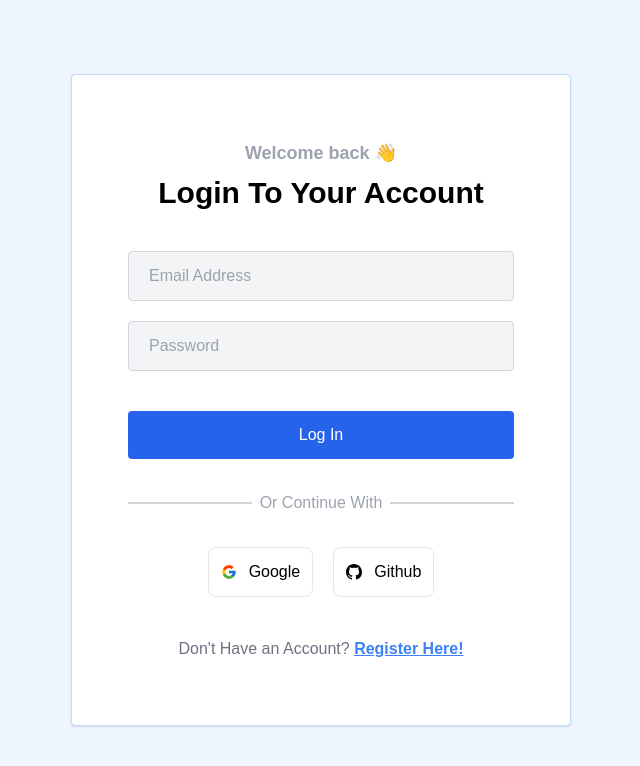
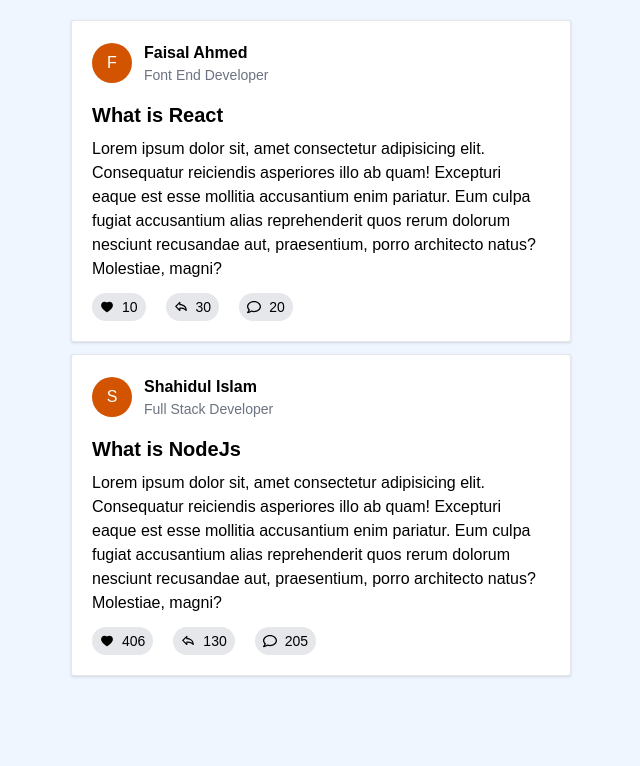
Before and after one commit to Byte-Walker/ponditi-overflow-fr, a React (Create React App) app: page / in a window 1280 px wide. Shown: the top 766 px of the page, without its empty margins (319-959 px from the left). Built offline with nearby package versions, Linux system fonts and the light colour scheme.

Commit message:
feed added

```diff
--- a/src/App.js
+++ b/src/App.js
@@ -1,11 +1,13 @@
 import { Route, Routes } from "react-router-dom";
+import Home from "./Page/Home/Home";
 import Login from "./Page/Login/Login";
 import Signup from "./Page/Signup/Signup";
 
 const App = () => {
   return (
     <Routes>
-      <Route path="/" element={<Login />} />
+      <Route path="/" element={<Home />} />
+      <Route path="/login" element={<Login />} />
       <Route path="/signup" element={<Signup />} />
     </Routes>
   );
--- /dev/null
+++ b/src/Page/Home/Home.jsx
@@ -0,0 +1,40 @@
+import React from "react";
+import Feed from "../../components/Feed/Feed";
+
+const Home = () => {
+  const feedInfo = [
+    {
+      name: "Faisal Ahmed",
+      designation: "Font End Developer",
+      question: "What is React",
+      answer: `Lorem ipsum dolor sit, amet consectetur adipisicing elit. Consequatur reiciendis asperiores
+      illo ab quam! Excepturi eaque est esse mollitia accusantium enim pariatur. Eum culpa fugiat
+      accusantium alias reprehenderit quos rerum dolorum nesciunt recusandae aut, praesentium, porro
+      architecto natus? Molestiae, magni?`,
+      love: 10,
+      comment: 20,
+      share: 30,
+    },
+    {
+      name: "Shahidul Islam",
+      designation: "Full Stack Developer",
+      question: "What is NodeJs",
+      answer: `Lorem ipsum dolor sit, amet consectetur adipisicing elit. Consequatur reiciendis asperiores
+      illo ab quam! Excepturi eaque est esse mollitia accusantium enim pariatur. Eum culpa fugiat
+      accusantium alias reprehenderit quos rerum dolorum nesciunt recusandae aut, praesentium, porro
+      architecto natus? Molestiae, magni?`,
+      love: 406,
+      comment: 205,
+      share: 130,
+    },
+  ];
+  return (
+    <section className="container mx-auto p-5 ">
+      {feedInfo.map((feedInformation) => (
+        <Feed feedInfo={feedInformation} />
+      ))}
+    </section>
+  );
+};
+
+export default Home;
--- /dev/null
+++ b/src/components/DpMaker/DpMaker.jsx
@@ -0,0 +1,14 @@
+import React from "react";
+
+const DpMaker = ({ name, height, color }) => {
+  return (
+    <div
+      className="rounded-full centerXY"
+      style={{ height: height, width: height ? height : "40px", backgroundColor: color }}
+    >
+      <h1 className="text-white">{name[0]}</h1>
+    </div>
+  );
+};
+
+export default DpMaker;
--- /dev/null
+++ b/src/components/Feed/Feed.jsx
@@ -0,0 +1,45 @@
+import React from "react";
+import DpMaker from "../DpMaker/DpMaker";
+import { AiOutlineHeart, AiFillHeart } from "react-icons/ai";
+import { BiShare } from "react-icons/bi";
+import { FaRegComment } from "react-icons/fa";
+const Feed = ({ feedInfo }) => {
+  const { name, designation, question, answer, love, comment, share } = feedInfo;
+  // const { img_url } = user;
+  return (
+    <section className="mb-3 shadow mx-auto max-w-[500px] border border-gray-200">
+      {/* Card */}
+      <div className="bg-white rounded p-5 ">
+        {/* user info starts*/}
+        <div className="flex gap-3 centerY mb-4">
+          <DpMaker name={name} height="40px" color="#d35400" />
+          <div>
+            <p className="font-bold">{name}</p>
+            <p className="text-sm text-gray-500">{designation}</p>
+          </div>
+        </div>
+        {/* user info ends*/}
+        {/* question start */}
+        <h1 className="font-semibold text-xl mb-2">{question}</h1>
+        <p className="mb-3">{answer}</p>
+        {/* question ends */}
+        {/* reactions, comments and share starts */}
+        <div className="flex gap-5">
+          <button className="iconButton">
+            {true ? <AiFillHeart className="iconSize" /> : <AiOutlineHeart className="iconSize" />}
+            {love}
+          </button>
+          <button className="iconButton">
+            <BiShare className="iconSize" /> {share}
+          </button>
+          <button className="iconButton">
+            <FaRegComment className="iconSize" /> {comment}
+          </button>
+        </div>
+        {/* reactions, comments and share ends */}
+      </div>
+    </section>
+  );
+};
+
+export default Feed;
--- a/src/index.css
+++ b/src/index.css
@@ -6,11 +6,15 @@
 html,
 body {
   font-family: "Poppins", sans-serif;
+  @apply bg-blue-50;
 }
 
 @layer components {
   .centerXY {
     @apply flex items-center justify-center;
+  }
+  .centerY {
+    @apply flex items-center;
   }
   .input {
     @apply w-full border bg-gray-100 border-gray-300 px-5 py-3 rounded outline-none focus:bg-white focus:border-blue-500;
@@ -18,4 +22,9 @@ body {
   .transition {
     @apply transition-all duration-300;
   }
+  .iconSize {
+  }
+  .iconButton {
+    @apply text-sm flex items-center gap-2 px-2 py-1 bg-gray-200 rounded-3xl;
+  }
 }
```
